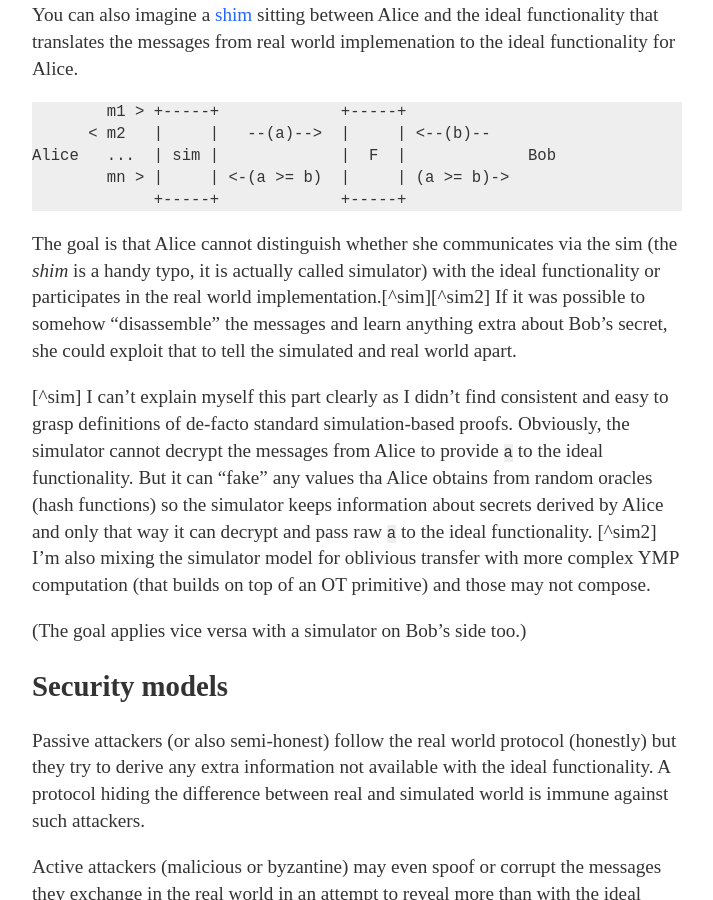
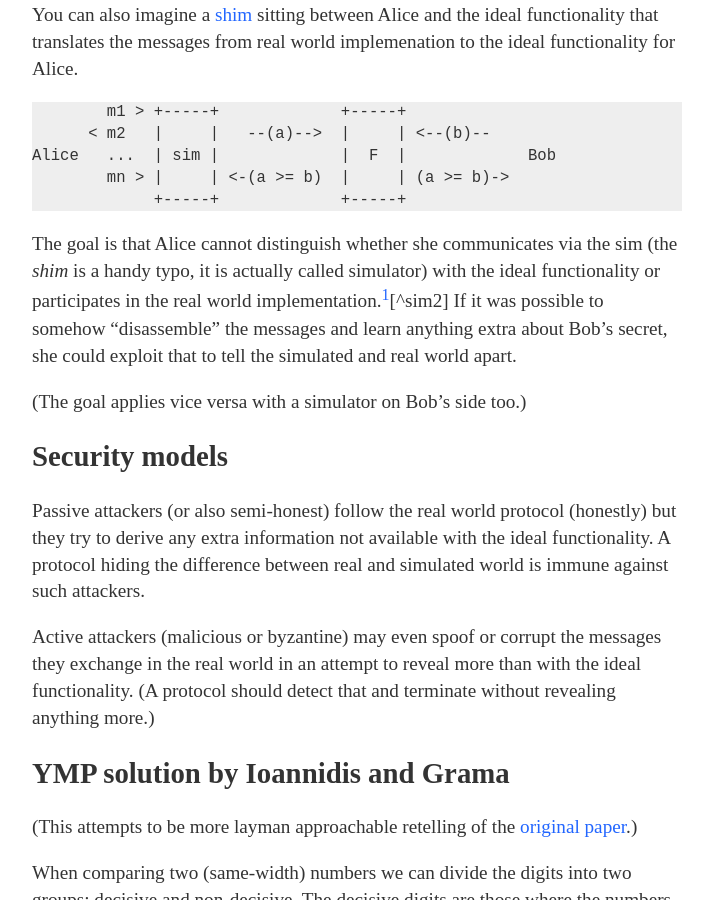
Before and after one commit to Werkov/Werkov.github.io, a Jekyll site: the page built from _posts/2022-01-26-ymp-explanation.md, in a window 1280 px wide and 900 px high, scrolled down 871 px. Shown: the whole window, without its empty margins (283-996 px from the left). Built offline with Jekyll 4.4.1, drawn with Linux system fonts in a browser that asks for light colours; some of the changed text lies outside the part shown.

Commit message:
YMP explanation: fix footnotes

```diff
--- a/_posts/2022-01-26-ymp-explanation.md
+++ b/_posts/2022-01-26-ymp-explanation.md
@@ -53,16 +53,16 @@ If it was possible to somehow "disassemble" the messages and learn anything
 extra about Bob's secret, she could exploit that to tell the simulated and real
 world apart.
 
-[^sim] I can't explain myself this part clearly as I didn't find consistent and
-       easy to grasp definitions of de-facto standard simulation-based proofs.
-       Obviously, the simulator cannot decrypt the messages from Alice to provide `a` to the ideal functionality.
-       But it can "fake" any values tha Alice obtains from random oracles (hash
-       functions) so the simulator keeps information about secrets derived by
-       Alice and only that way it can decrypt and pass raw `a` to the ideal
-       functionality.
-[^sim2] I'm also mixing the simulator model for oblivious transfer with more
-	complex YMP computation (that builds on top of an OT primitive) and
-	those may not compose.
+[^sim]: I can't explain myself this part clearly as I didn't find consistent and
+        easy to grasp definitions of de-facto standard simulation-based proofs.
+        Obviously, the simulator cannot decrypt the messages from Alice to provide `a` to the ideal functionality.
+        But it can "fake" any values tha Alice obtains from random oracles (hash
+        functions) so the simulator keeps information about secrets derived by
+        Alice and only that way it can decrypt and pass raw `a` to the ideal
+        functionality.
+[^sim2]: I'm also mixing the simulator model for oblivious transfer with more
+	 complex YMP computation (that builds on top of an OT primitive) and
+	 those may not compose.
 
 (The goal applies vice versa with a simulator on Bob's side too.)
 
```
